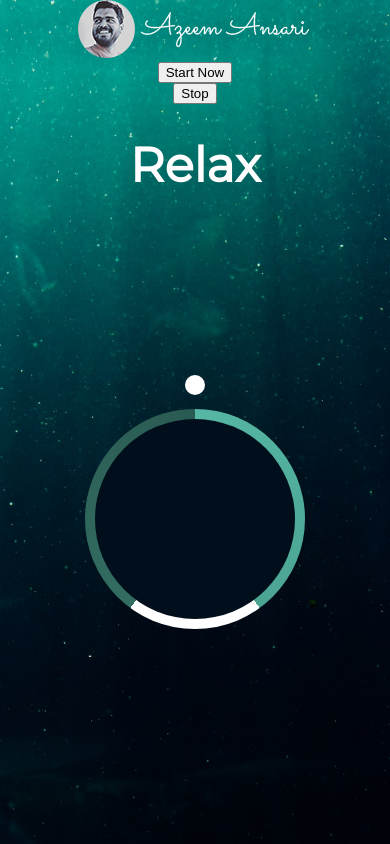
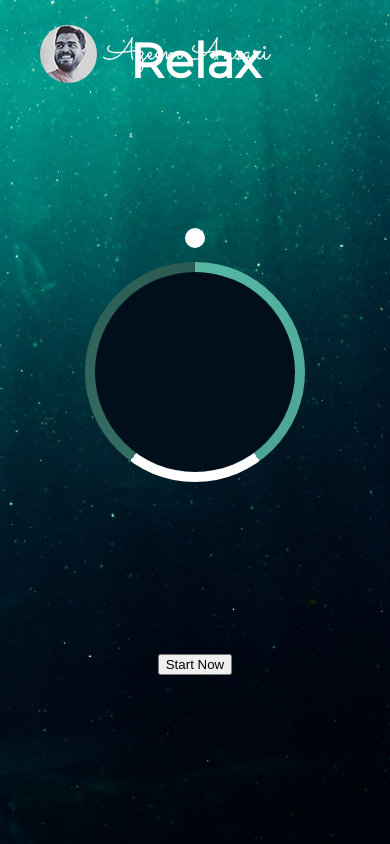
Before and after one commit to AzeemAnsari/React-Relaxer-App, a React (Create React App) app: page / in a window 390 px wide. Built offline with nearby package versions, Linux system fonts and the light colour scheme.

Commit message:
Start Stop function modified

```diff
--- a/src/App.css
+++ b/src/App.css
@@ -17,7 +17,7 @@
   display: flex;
   flex-direction: column;
   align-items: center;
-  height: 100vh;
+  height: 80vh;
 
 }
 
@@ -88,6 +88,13 @@
   animation: rotate 7.5s linear forwards infinite;
 }
 
+.logo{
+  position: absolute;
+  padding: 15px;
+  left: 25px;
+  top: 10px;
+}
+
 @keyframes rotate {
   from {
     transform: rotate(0deg);
@@ -143,7 +150,6 @@
     left: 90px;
     width: 20px;
     height: 145px;
-    animation: rotate 7.5s linear forwards infinite;
     transform-origin: bottom center;
 }
 }
@@ -164,7 +170,6 @@
   left: 70px;
   width: 20px;
   height: 120px;
-  animation: rotate 7.5s linear forwards infinite;
   transform-origin: bottom center;
 }
 }
--- a/src/App.js
+++ b/src/App.js
@@ -6,7 +6,14 @@
 
 class App extends React.Component {
 
-  state = {direction : '', text:'', pointer: ''}
+	state = {direction : '',
+					text:'',
+					pointer: '',
+					intervalID: '',
+					toggle: false,
+					clearBH: '',
+					clearBO: ''
+				}
 
 	 breatheIn(){
 		 this.setState({
@@ -36,33 +43,39 @@
 		this.setState({pointer: 'start'})
 		this.breatheIn()
 
-    setTimeout(() => {
+		const bhtimeOut = setTimeout(() => {
 			this.breatheHold()
 
-      setTimeout(() => {
+
+		const botimeOut =	setTimeout(() => {
 				this.breatheOut()
 			}, holdTime);
 		}, breatheTime);
+		// this.setState({clearBO: botimeOut});
+		this.setState({clearBH: bhtimeOut});
+
 	}
 
 startNow = () => {
+		this.setState({toggle: true})
 		 this.breathAnimation()
 		 const myInterval = setInterval(() => {
 			 this.breathAnimation()
 		 }, 7500)
+		 this.setState({intervalID: myInterval})
 	}
 
 stopFunction = () => {
-     this.setState({direction : '', text:'', pointer: ''})
+		clearTimeout(this.state.clearBH);
+		clearInterval(this.state.intervalID);
+		 this.setState({direction : '', text:'', toggle: false, pointer: ''})
 	 }
 
 	render(){
 
 	return (
 		<div className="main">
-    <div><img src={Logo} alt="Azeem Ansari" /></div>
-    <button type="button" onClick={this.startNow}>Start Now</button>
-    <button type="button" onClick={this.stopFunction}>Stop</button>
+		<div className="logo"><img src={Logo} alt="Azeem Ansari" /></div>
 		<h1>Relax</h1>
 		<div className={`container ${this.state.direction}`}>
 			<div className="circle"></div>
@@ -76,6 +89,7 @@
 			<div className="gradient-circle"></div>
 
 		</div>
+		{this.state.toggle ? <button type="button" onClick={this.stopFunction}>Stop</button> : <button type="button" onClick={this.startNow}>Start Now</button>}
 		</div>
 	);
 	}
```
Lines whose indentation alone changed are shown as unchanged.
